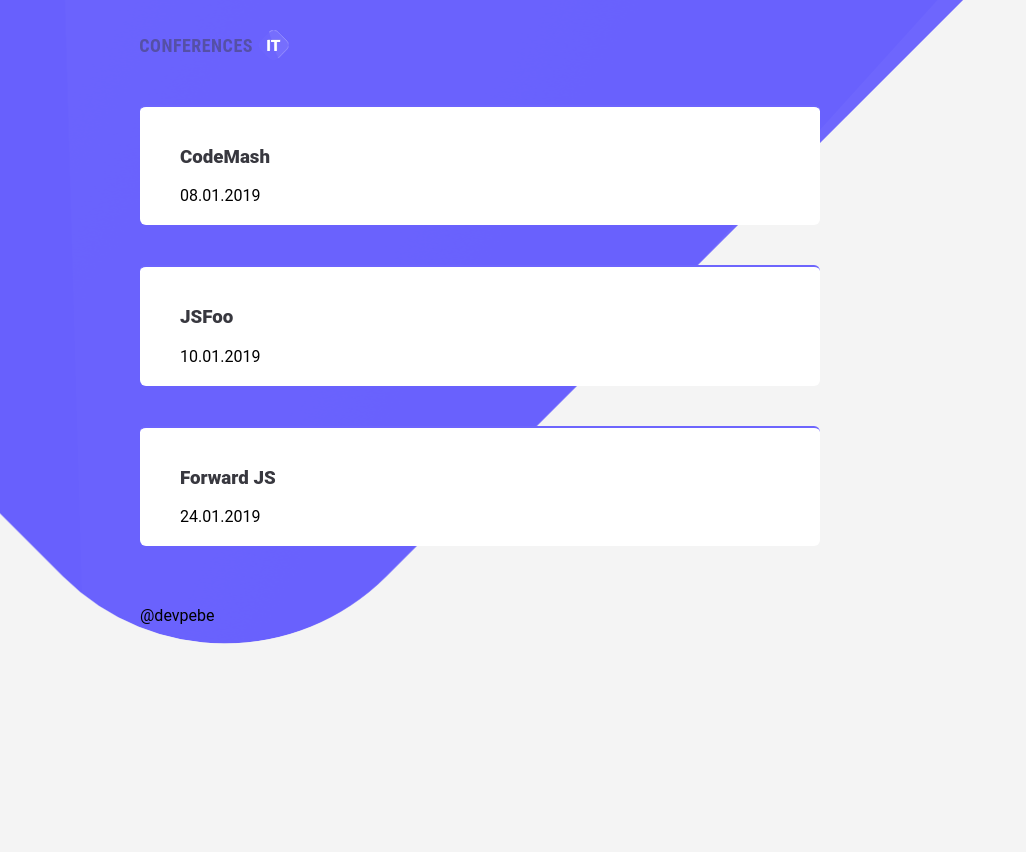
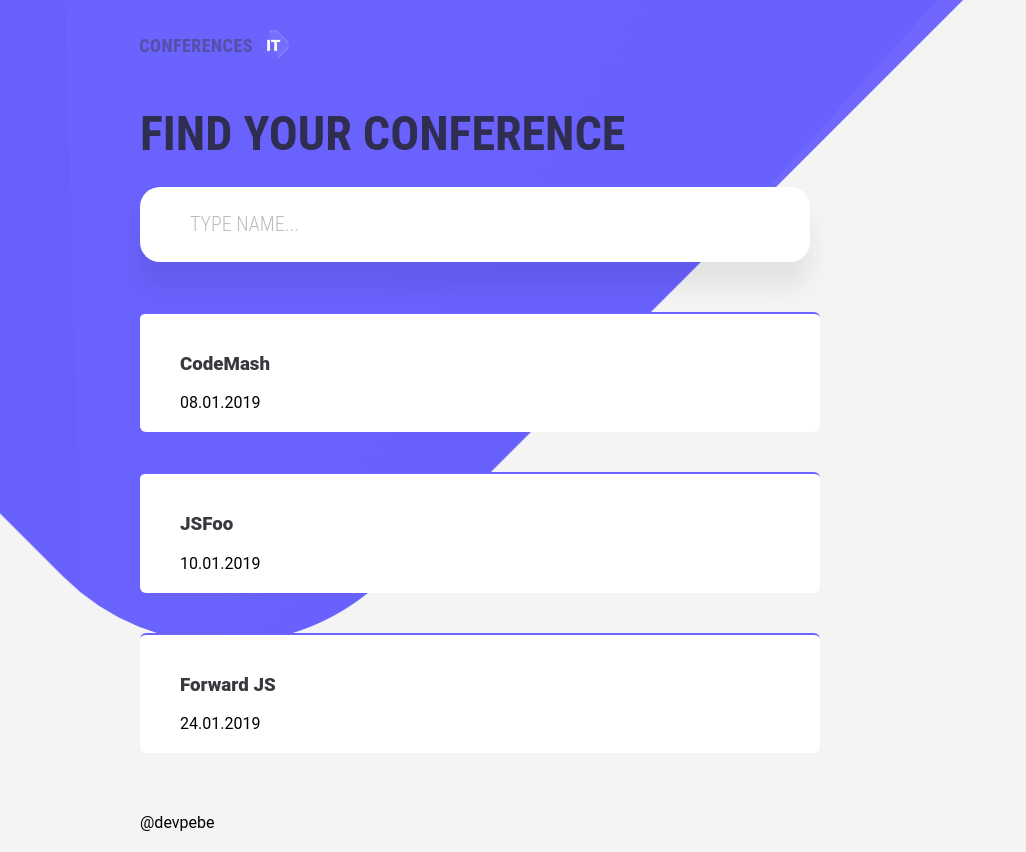
Before and after one commit to pbasiak/conferencesit, a React (Create React App) app: page / in a window 1280 px wide. Shown: the whole page, without its empty margins (0-1026 px from the left). Before the commit the page ends 800 px from the top, so only its background shows below. Built offline with nearby package versions, Linux system fonts and the light colour scheme.

Commit message:
Add search for conferences

```diff
--- /dev/null
+++ b/src/components/Conferences/ConferencesSearch.js
@@ -0,0 +1,16 @@
+import React, { Component } from 'react';
+import { SConferencesSearchInput } from './styled/SConferencesSearchInput';
+import { SConferencesSearchTitle } from './styled/SConferencesSearchTitle';
+
+class ConferencesSearch extends Component {
+    render() {
+        return (
+            <div>
+                <SConferencesSearchTitle>Find Your conference</SConferencesSearchTitle>
+                <SConferencesSearchInput type="text" onChange={this.props.onChange} placeholder="TYPE NAME..."/>
+            </div>
+        );
+    }
+}
+
+export default ConferencesSearch;
--- /dev/null
+++ b/src/components/Conferences/styled/SConferencesSearchInput.js
@@ -0,0 +1,21 @@
+import styled from 'styled-components';
+
+export const SConferencesSearchInput = styled.input`
+    width: 570px;
+    height: 75px;
+    line-height: 75px;
+    border-radius: 20px;
+    border: 0;
+    box-shadow: 0 25px 25px rgba(0, 0, 0, 0.07);
+    margin-bottom: 50px;
+    font-size: 20px;
+    font-weight: 300;
+    padding: 0 50px;
+    font-family: 'Roboto Condensed', 'Roboto', sans-serif;
+
+    &::placeholder {
+        font-weight: 300;
+        color: #BCBBC2;
+        font-family: 'Roboto Condensed', 'Roboto', sans-serif;
+    }
+`;
--- /dev/null
+++ b/src/components/Conferences/styled/SConferencesSearchTitle.js
@@ -0,0 +1,10 @@
+import styled from 'styled-components';
+
+export const SConferencesSearchTitle = styled.h2`
+    font-weight: 700;
+    font-size: 48px;
+    text-transform: uppercase;
+    font-family: 'Roboto Condensed', 'Roboto', sans-serif;
+    margin-bottom: 25px;
+    color: #2F2D50;
+`;
--- a/src/components/Content/Content.js
+++ b/src/components/Content/Content.js
@@ -2,15 +2,41 @@
 import {conferencesList} from '../../conferences';
 import ConferencesItem from '../Conferences/ConferencesItem';
 import { SContent } from './styled/SContent';
+import ConferencesSearch from '../Conferences/ConferencesSearch';
 
 class Content extends Component {
+
+    constructor(props) {
+        super(props);
+
+        this.state = {
+            filterValue: '',
+        }
+
+        this.filterConferences = this.filterConferences.bind(this);
+    }
+
+    filterConferences(e) {
+        this.setState({
+            filterValue: e.target.value,
+        });
+    }
+
     render() {
+        const {filterValue} = this.state;
+
         const conferences = conferencesList.map((item) => {
-            return (<ConferencesItem key={item.name} name={item.name} date={item.date}/>);
+            if (item.name.toLowerCase().includes(filterValue.toLowerCase()) || filterValue === '') {
+                console.log('here');
+                return (<ConferencesItem key={item.name} name={item.name} date={item.date} />);
+            }
+
+            return null;
         });
 
         return (
             <SContent>
+                <ConferencesSearch onChange={this.filterConferences}/>
                 {conferences}
             </SContent>
         );
```
